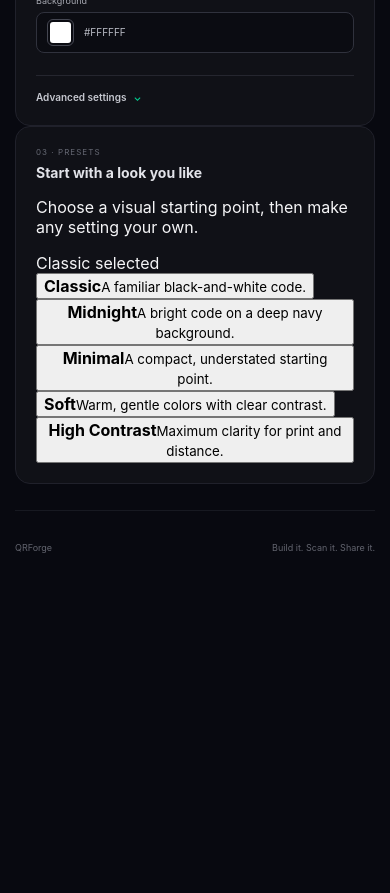
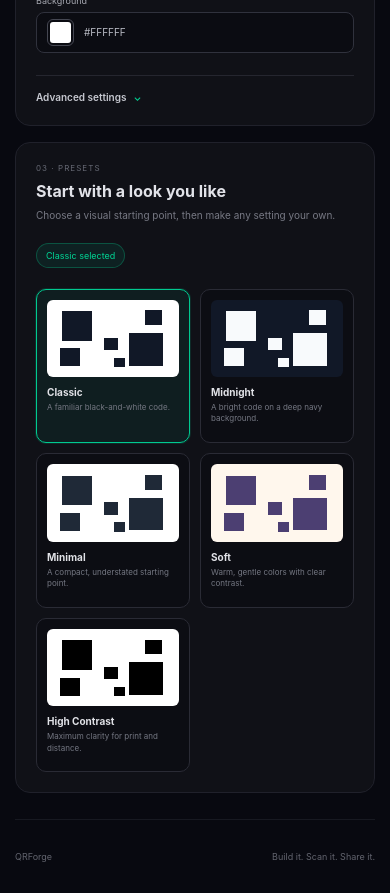
Before and after one commit to shaurya3571/BitSquare, a React (Vite) app: page / in a window 390 px wide. Shown: the part 1580-2473 px from the top of the page. Before the commit the page ends 2164 px from the top, so only its background shows below. Built offline with nearby package versions, Linux system fonts and the light colour scheme.

Commit message:
style: add responsive QR preset selector

```diff
--- a/src/App.css
+++ b/src/App.css
@@ -857,6 +857,160 @@ a:focus-visible {
   line-height: 1.45;
 }
 
+.preset-selector {
+  min-height: 0;
+  margin-top: 16px;
+  padding: 24px;
+}
+
+.preset-heading {
+  display: flex;
+  align-items: flex-start;
+  justify-content: space-between;
+  gap: 20px;
+}
+
+.preset-heading .eyebrow {
+  margin-bottom: 8px;
+}
+
+.preset-heading h2 {
+  font-size: 16px;
+}
+
+.preset-heading p:not(.eyebrow) {
+  margin: 7px 0 0;
+  color: #777984;
+  font-size: 10px;
+  line-height: 1.5;
+}
+
+.active-preset {
+  flex: 0 0 auto;
+  padding: 6px 9px;
+  border: 1px solid rgba(0, 230, 160, .25);
+  border-radius: 999px;
+  color: #00d695;
+  background: rgba(0, 230, 160, .08);
+  font-size: 9px;
+}
+
+.custom-preset {
+  border-color: #343640;
+  color: #999ba5;
+  background: #16171f;
+}
+
+.preset-grid {
+  display: grid;
+  grid-template-columns: repeat(5, minmax(0, 1fr));
+  gap: 10px;
+  margin-top: 21px;
+}
+
+.preset-card {
+  min-width: 0;
+  padding: 10px;
+  border: 1px solid #2a2b35;
+  border-radius: 10px;
+  color: #d8d9df;
+  background: #0c0d13;
+  text-align: left;
+  cursor: pointer;
+  transition: border-color .2s, background .2s, transform .2s;
+}
+
+.preset-card:hover {
+  border-color: #50535e;
+  background: #13141b;
+  transform: translateY(-2px);
+}
+
+.preset-card.active {
+  border-color: #00c990;
+  background: rgba(0, 230, 160, .06);
+  box-shadow: 0 0 0 1px rgba(0, 230, 160, .12);
+}
+
+.preset-swatch {
+  position: relative;
+  width: 100%;
+  aspect-ratio: 1.7;
+  display: block;
+  overflow: hidden;
+  border-radius: 6px;
+  background: var(--preset-background);
+}
+
+.preset-swatch::before,
+.preset-swatch::after,
+.preset-swatch i {
+  position: absolute;
+  display: block;
+  background: var(--preset-foreground);
+  content: '';
+}
+
+.preset-swatch::before {
+  top: 15%;
+  left: 11%;
+  width: 23%;
+  height: 38%;
+}
+
+.preset-swatch::after {
+  right: 12%;
+  bottom: 15%;
+  width: 26%;
+  height: 42%;
+}
+
+.preset-swatch i:nth-child(1) {
+  top: 14%;
+  right: 13%;
+  width: 13%;
+  height: 19%;
+}
+
+.preset-swatch i:nth-child(2) {
+  bottom: 14%;
+  left: 10%;
+  width: 15%;
+  height: 23%;
+}
+
+.preset-swatch i:nth-child(3) {
+  top: 49%;
+  left: 43%;
+  width: 11%;
+  height: 16%;
+}
+
+.preset-swatch i:nth-child(4) {
+  right: 41%;
+  bottom: 13%;
+  width: 8%;
+  height: 12%;
+}
+
+.preset-copy {
+  display: grid;
+  gap: 4px;
+  margin-top: 9px;
+}
+
+.preset-copy strong {
+  color: #e1e2e7;
+  font-size: 10px;
+}
+
+.preset-copy small {
+  min-height: 30px;
+  color: #747782;
+  font-size: 8px;
+  line-height: 1.4;
+}
+
 @media (max-width: 620px) {
   .type-switch {
     grid-template-columns: repeat(3, minmax(0, 1fr));
@@ -895,6 +1049,14 @@ a:focus-visible {
   .advanced-content {
     grid-template-columns: 1fr;
   }
+
+  .preset-selector {
+    padding: 20px;
+  }
+
+  .preset-grid {
+    grid-template-columns: repeat(3, minmax(0, 1fr));
+  }
 }
 
 @media (max-width: 390px) {
@@ -910,4 +1072,17 @@ a:focus-visible {
   .color-pair {
     grid-template-columns: 1fr;
   }
+
+  .preset-heading {
+    align-items: stretch;
+    flex-direction: column;
+  }
+
+  .active-preset {
+    align-self: flex-start;
+  }
+
+  .preset-grid {
+    grid-template-columns: repeat(2, minmax(0, 1fr));
+  }
 }
```
